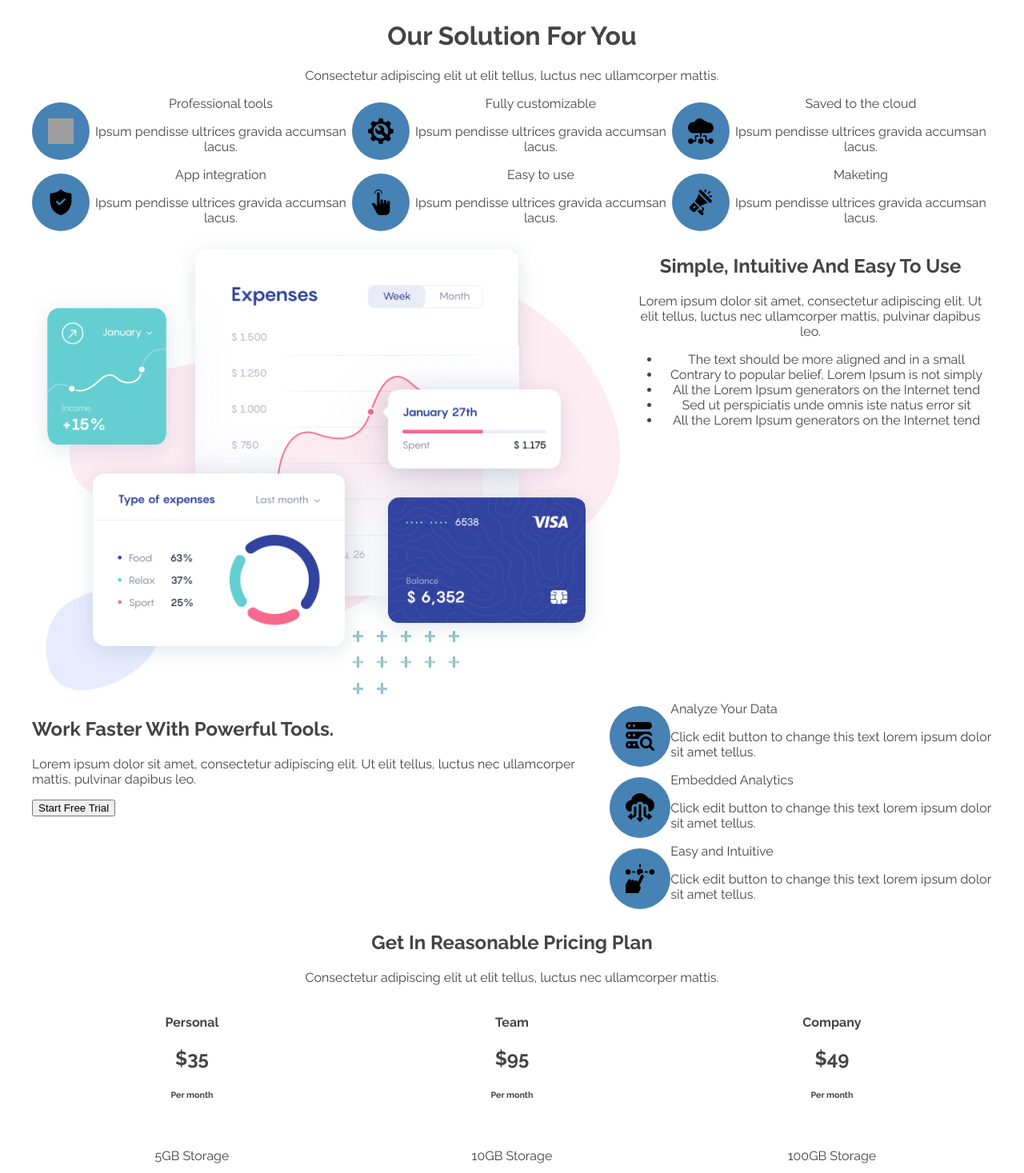
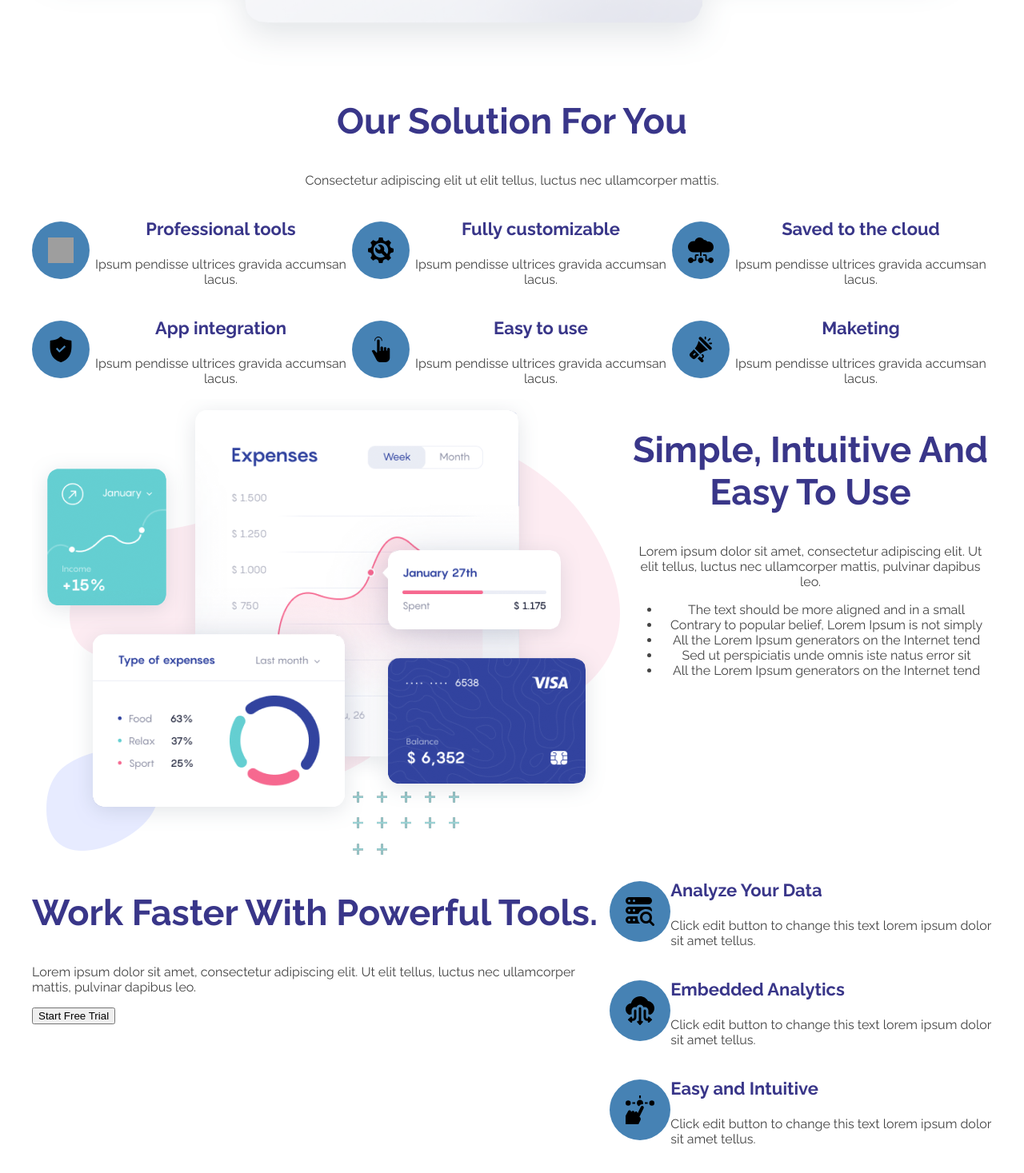
Before and after one commit to aspectum/react-frontend-sydney, a React (Create React App) app: page / in a window 1280 px wide. Shown: the part 1163-2630 px from the top of the page at 80% size. Built offline with nearby package versions, Linux system fonts and the light colour scheme; grey boxes are pictures that could not be loaded.

Commit message:
Changed header styles (h1,h2,h3)

```diff
--- a/src/components/App.css
+++ b/src/components/App.css
@@ -9,6 +9,24 @@ body {
 a {
     text-decoration: none;
     color: inherit;
+}
+
+h1 {
+    color: #393689;
+    font-size: 65px;
+    font-weight: 700;
+}
+
+h2 {
+	color: #393689;
+	font-size: 45px;
+	font-weight: 700;
+}
+
+h3 {
+	color: #393689;
+	font-size: 22px;
+	font-weight: 700;
 }
 
 a:visited {
--- a/src/components/Footer/Footer.js
+++ b/src/components/Footer/Footer.js
@@ -3,7 +3,7 @@ function Footer() {
         <div className='section-wrapper'>
             <div className='flex'>
                 <div>
-                    <h2>SYDNEY LOGO</h2>
+                    <h2>LOGO</h2>
                     <p>Eiusmod tempor incididunt ut labore et dolore magna aliqua. gravida lacus vel facilisis.</p>
                     <div className='flex'>
                         <div>FB</div>
--- a/src/components/Solutions/Solutions.js
+++ b/src/components/Solutions/Solutions.js
@@ -12,7 +12,7 @@ function Solutions() {
     return (
         <div className='section-wrapper'>
             <div className='container tc'>
-                <h1>Our Solution For You</h1>
+                <h2>Our Solution For You</h2>
                 <p>Consectetur adipiscing elit ut elit tellus, luctus nec ullamcorper mattis.</p>
                 <div className='row'>
                     <div className='col'>
@@ -21,7 +21,7 @@ function Solutions() {
                                 <img src={paintbrush} alt='' width='32' height='32'></img>
                             </div>
                             <div className='description'>
-                                <p>Professional tools</p>
+                                <h3>Professional tools</h3>
                                 <p>Ipsum pendisse ultrices gravida accumsan lacus.</p>
                             </div>
                         </div>
@@ -30,7 +30,7 @@ function Solutions() {
                                 <img src={shield} alt='' width='32' height='32'></img>
                             </div>
                             <div className='description'>
-                                <p>App integration</p>
+                                <h3>App integration</h3>
                                 <p>Ipsum pendisse ultrices gravida accumsan lacus.</p>
                             </div>
                         </div>
@@ -41,7 +41,7 @@ function Solutions() {
                                 <img src={cog} alt='' width='32' height='32'></img>
                             </div>
                             <div className='description'>
-                                <p>Fully customizable</p>
+                                <h3>Fully customizable</h3>
                                 <p>Ipsum pendisse ultrices gravida accumsan lacus.</p>
                             </div>
                         </div>
@@ -50,7 +50,7 @@ function Solutions() {
                                 <img src={hand} alt='' width='32' height='32'></img>
                             </div>
                             <div className='description'>
-                                <p>Easy to use</p>
+                                <h3>Easy to use</h3>
                                 <p>Ipsum pendisse ultrices gravida accumsan lacus.</p>
                             </div>
                         </div>
@@ -61,7 +61,7 @@ function Solutions() {
                                 <img src={cloud} alt='' width='32' height='32'></img>
                             </div>
                             <div className='description'>
-                                <p>Saved to the cloud</p>
+                                <h3>Saved to the cloud</h3>
                                 <p>Ipsum pendisse ultrices gravida accumsan lacus.</p>
                             </div>
                         </div>
@@ -70,7 +70,7 @@ function Solutions() {
                                 <img src={megaphone} alt='' width='32' height='32'></img>
                             </div>
                             <div className='description'>
-                                <p>Maketing</p>
+                                <h3>Maketing</h3>
                                 <p>Ipsum pendisse ultrices gravida accumsan lacus.</p>
                             </div>
                         </div>
--- a/src/components/Testimonials/Testimonials.js
+++ b/src/components/Testimonials/Testimonials.js
@@ -51,7 +51,7 @@ function Testimonials() {
                                     <img src={portrait_2} alt='' width='60px' height='60px'></img>
                                 </div>
                                 <div>
-                                    <h5>Amanda Lee</h5>
+                                    <h3>Amanda Lee</h3>
                                     <p>Ceo & Founder Crix</p>
                                 </div>
                             </div>
@@ -64,7 +64,7 @@ function Testimonials() {
                                     <img src={portrait_1} alt='' width='60px' height='60px'></img>
                                 </div>
                                 <div>
-                                    <h5>Adam Cheise</h5>
+                                    <h3>Adam Cheise</h3>
                                     <p>Head Of Sales, Intel</p>
                                 </div>
                             </div>
--- a/src/components/Tools/Tools.js
+++ b/src/components/Tools/Tools.js
@@ -18,7 +18,7 @@ function Tools() {
                             <img src={analyze} alt='' width='36' height='36'></img>
                         </div>
                         <div className='description'>
-                            <p>Analyze Your Data</p>
+                            <h3>Analyze Your Data</h3>
                             <p>Click edit button to change this text lorem ipsum dolor sit amet tellus.</p>
                         </div>
                     </div>
@@ -27,7 +27,7 @@ function Tools() {
                             <img src={cloud} alt='' width='36' height='36'></img>
                         </div>
                         <div className='description'>
-                            <p>Embedded Analytics</p>
+                            <h3>Embedded Analytics</h3>
                             <p>Click edit button to change this text lorem ipsum dolor sit amet tellus.</p>
                         </div>
                     </div>
@@ -36,7 +36,7 @@ function Tools() {
                             <img src={hand} alt='' width='36' height='36'></img>
                         </div>
                         <div className='description'>
-                            <p>Easy and Intuitive</p>
+                            <h3>Easy and Intuitive</h3>
                             <p>Click edit button to change this text lorem ipsum dolor sit amet tellus.</p>
                         </div>
                     </div>
```
